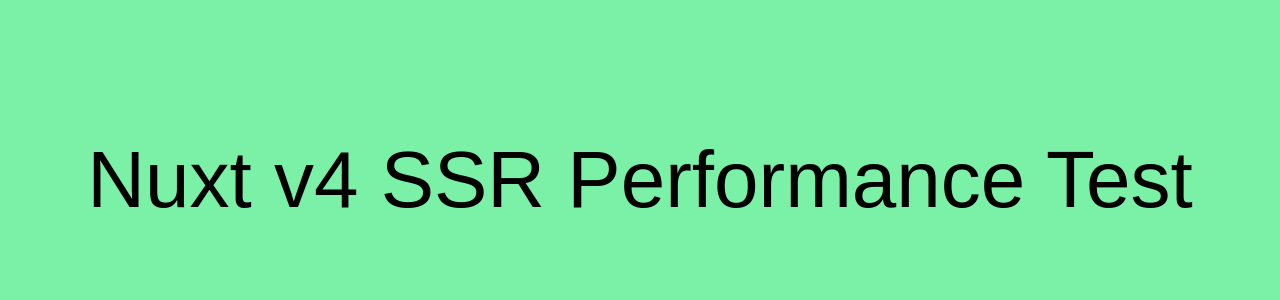
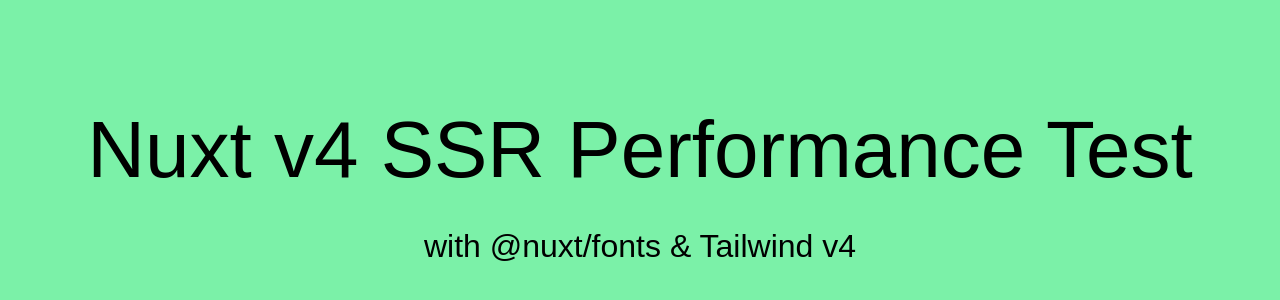
Before and after one commit to afteralls/v4, a Nuxt app: page / in a window 1280 px wide. Shown: the part 220-520 px from the top of the page. Built offline with nearby package versions, Linux system fonts and the light colour scheme.

Commit message:
app: prepare styles & layout

```diff
--- a/app/app.vue
+++ b/app/app.vue
@@ -1,6 +1,7 @@
 <template>
-  <div class="text-[5rem] bg-green-300 text-shadow-green-700 max-md:text-[2rem]">
-    <h1>Nuxt v4 SSR Performance Test</h1>
+  <div class="flex flex-col gap-3 w-dvw h-dvh bg-green-300 text-shadow-green-700">
+    <h1 class="text-[5rem] max-md:text-[2rem]">Nuxt v4 SSR Performance Test</h1>
+    <span class="text-[2rem] max-md:text-[1rem]">with @nuxt/fonts & Tailwind v4</span>
   </div>
 </template>
 
@@ -8,13 +9,16 @@
 useHead({
   title: 'Nuxt V4',
   htmlAttrs: { lang: 'en' },
-  meta: [{ name: 'description', content: 'Just Nuxt v4 + Tailwind v4 Test project' }],
+  meta: [
+    { name: 'description', content: 'Just Nuxt v4 + Tailwind v4 Test project' },
+    { name: 'theme-color', content: '#7bf1a7' },
+  ],
 })
 </script>
 
 <style>
 div {
   font-family: 'Marmelad', sans-serif;
-  @apply flex text-center justify-center items-center w-dvw h-dvh;
+  @apply text-center justify-center items-center;
 }
 </style>
```
